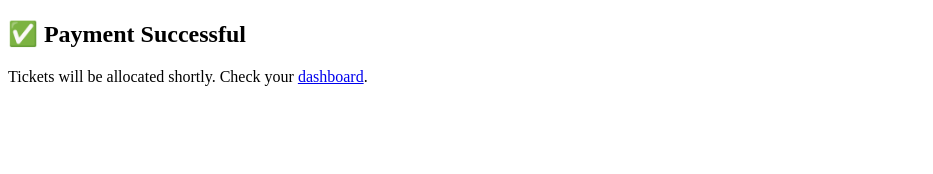
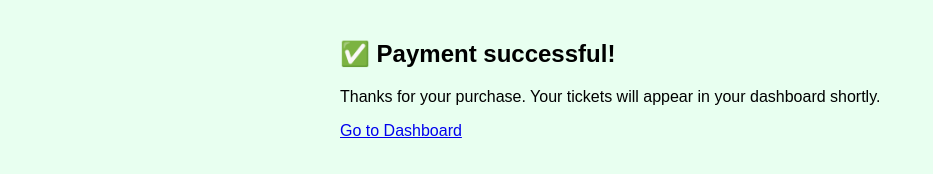
Before and after one commit to acroofing2020-del/Tackletarts-giveaway, a website: page public/success.html in a window 1280 px wide. Shown: the whole page, without its empty margins (0-933 px from the left). Drawn offline with Linux system fonts and the light colour scheme.

Commit message:
Update success.html

```diff
--- a/public/success.html
+++ b/public/success.html
@@ -1,6 +1,10 @@
-<!doctype html>
+<!DOCTYPE html>
 <html><head><meta charset="utf-8"><title>Success</title></head>
-<body>
-  <h2>✅ Payment Successful</h2>
-  <p>Tickets will be allocated shortly. Check your <a href="/dashboard.html">dashboard</a>.</p>
-</body></html>
+<body style="font-family:Arial; background:#e8fff0;">
+  <div style="max-width:600px;margin:40px auto;">
+    <h2>✅ Payment successful!</h2>
+    <p>Thanks for your purchase. Your tickets will appear in your dashboard shortly.</p>
+    <p><a href="/dashboard.html">Go to Dashboard</a></p>
+  </div>
+</body>
+</html>
```
